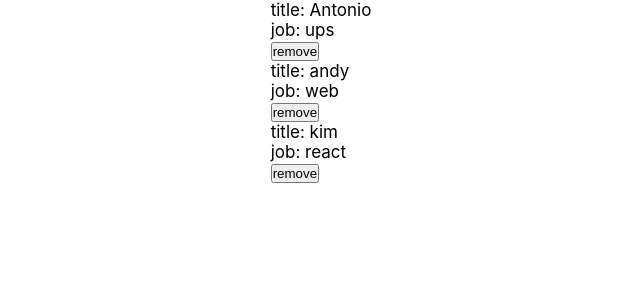
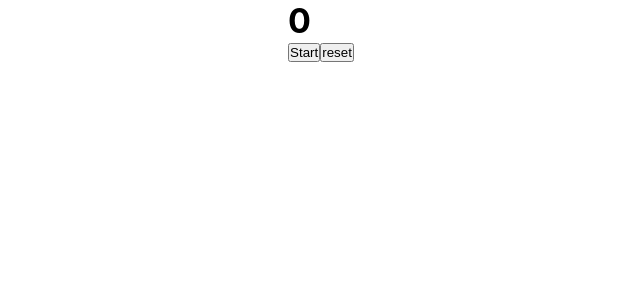
Before and after one commit to memphis2coder/ToolBox, a React (Create React App) app: page /buttons in a window 1280 px wide. Shown: the top 300 px of the page, without its empty margins (319-959 px from the left). Built offline with nearby package versions, Linux system fonts and the light colour scheme.

Commit message:
create a timer

```diff
--- a/src/components/todo-list/TodoList.js
+++ b/src/components/todo-list/TodoList.js
@@ -20,29 +20,45 @@ function TodoList () {
         }
     ];
 
-    const [list, setList] = useState(LIST);
+    const [isOn, setIsOn] = useState(false);
+    const [timer, setTime] = useState(0);
 
-    const onRemoveItem = () => {
-        // remove item from list
+    useEffect(() => {
+        let interval;
 
-        // return the new list
-        console.log('clicked')
-    }
+        if (isOn) {
+            interval = setInterval(() => setTime(timer + 1), 1000)
+        }
+        return () => clearInterval(interval)
+    },[isOn, timer]);
+
+    const onReset = (() => {
+        setIsOn(false);
+        setTime(0);
+    });
 
     return (
         <div className='todo'>
-            <ul>
-            {
-                list.map(item => (
-                    <li key={item.id}>
-                        <span>title: {item.title}</span>
-                        <div>job: {item.job}</div>
-                        <button onClick={() => onRemoveItem(item.id)} type="button">remove</button>
-                        <br/>
-                    </li>
-                ))
-            }
-            </ul>
+            <div>
+            <h1>{timer}</h1>
+
+                {!isOn && (
+                    <button type='button' onClick={() => setIsOn(true)}>
+                        Start
+                    </button>
+                    )}
+
+                {isOn && (
+                    <button type='button' onClick={() => setIsOn(false)}>
+                        Stop
+                    </button>
+                )}
+
+                <button onClick={onReset}>
+                    reset
+                </button>
+
+            </div>
         </div>
     )
 };
```
